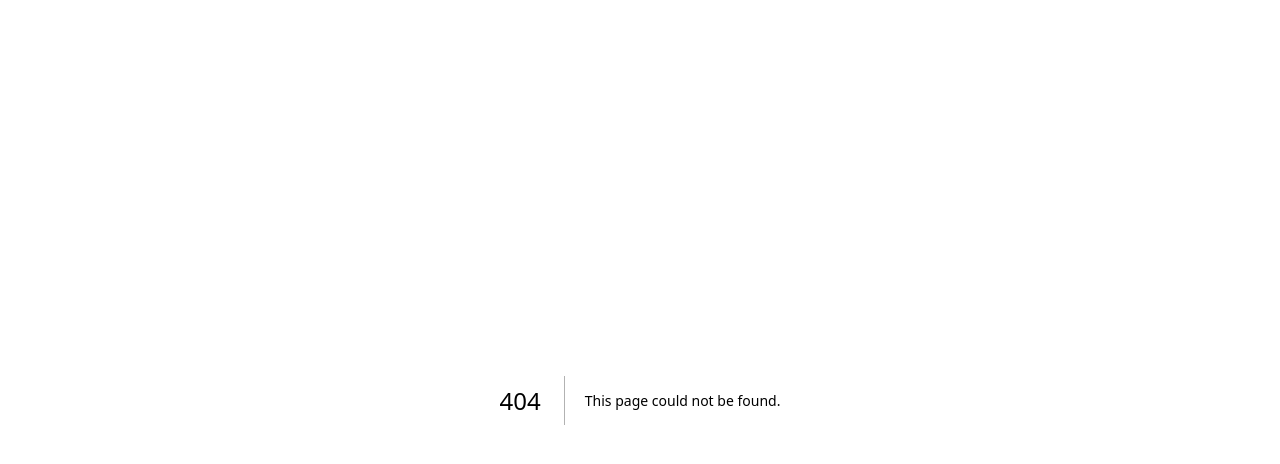
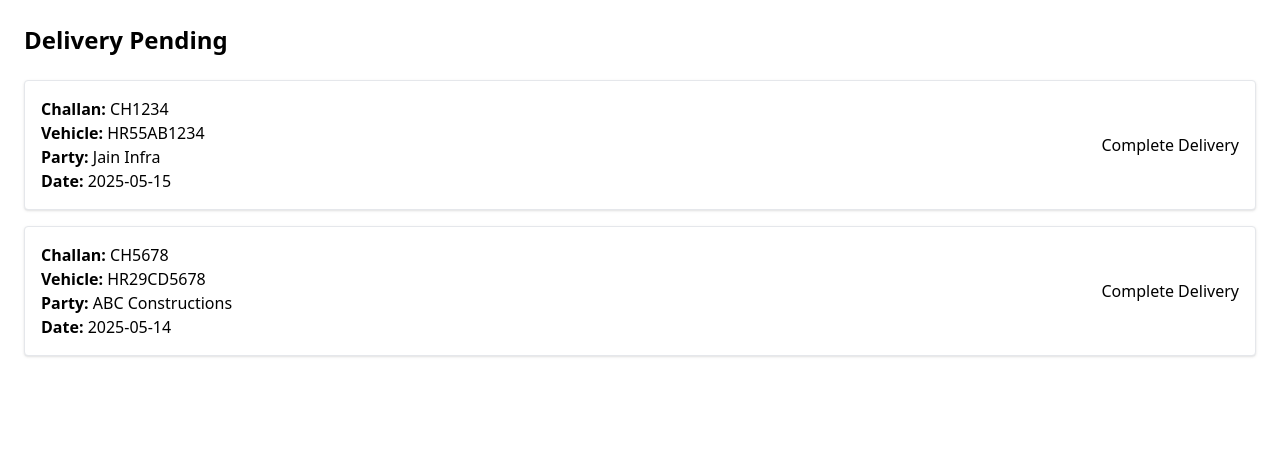
Before and after one commit to bislaind/bisla-delivery-app, a Next.js app: page /delivery-pending in a window 1280 px wide. Before the commit this address had no page. Shown: the top 464 px of the page. Built offline with nearby package versions, Linux system fonts and the light colour scheme.

Commit message:
Added Delivery Pending page with Step 2 form

```diff
--- /dev/null
+++ b/pages/delivery-pending.js
@@ -0,0 +1,75 @@
+import React, { useState } from "react";
+import { Input } from "../components/Input";
+import { Button } from "../components/Button";
+import { Label } from "../components/Label";
+
+const mockPendingDeliveries = [
+  {
+    id: 1,
+    challanNumber: "CH1234",
+    vehicleNumber: "HR55AB1234",
+    party: "Jain Infra",
+    challanDate: "2025-05-15",
+  },
+  {
+    id: 2,
+    challanNumber: "CH5678",
+    vehicleNumber: "HR29CD5678",
+    party: "ABC Constructions",
+    challanDate: "2025-05-14",
+  },
+];
+
+export default function DeliveryPending() {
+  const [selectedTrip, setSelectedTrip] = useState(null);
+  const [unloadWeight, setUnloadWeight] = useState("");
+  const [challanCopy, setChallanCopy] = useState(null);
+  const [weighbridgeSlip, setWeighbridgeSlip] = useState(null);
+
+  const handleSubmit = (e) => {
+    e.preventDefault();
+    console.log("Step 2 Submitted:", {
+      unloadWeight,
+      challanCopy,
+      weighbridgeSlip,
+    });
+    setSelectedTrip(null); // Reset form after submission
+  };
+
+  return (
+    <div className="p-6 space-y-6">
+      <h1 className="text-2xl font-bold">Delivery Pending</h1>
+
+      <div className="grid gap-4">
+        {mockPendingDeliveries.map((trip) => (
+          <div key={trip.id} className="border p-4 rounded shadow bg-white flex justify-between items-center">
+            <div>
+              <p><b>Challan:</b> {trip.challanNumber}</p>
+              <p><b>Vehicle:</b> {trip.vehicleNumber}</p>
+              <p><b>Party:</b> {trip.party}</p>
+              <p><b>Date:</b> {trip.challanDate}</p>
+            </div>
+            <Button onClick={() => setSelectedTrip(trip)}>Complete Delivery</Button>
+          </div>
+        ))}
+      </div>
+
+      {selectedTrip && (
+        <div className="mt-8 bg-white border rounded-xl shadow p-6">
+          <h2 className="text-xl font-semibold mb-6">Step 2 – Complete Delivery</h2>
+          <form onSubmit={handleSubmit} className="grid grid-cols-1 md:grid-cols-2 gap-4">
+            <div><Label>Challan Number</Label><Input value={selectedTrip.challanNumber} readOnly className="bg-gray-100" /></div>
+            <div><Label>Vehicle Number</Label><Input value={selectedTrip.vehicleNumber} readOnly className="bg-gray-100" /></div>
+            <div><Label>Party</Label><Input value={selectedTrip.party} readOnly className="bg-gray-100" /></div>
+            <div><Label>Unload Weight (MT)</Label><Input type="number" step="0.01" value={unloadWeight} onChange={(e) => setUnloadWeight(e.target.value)} required /></div>
+            <div><Label>Upload Challan Copy (PDF)</Label><Input type="file" accept="application/pdf" onChange={(e) => setChallanCopy(e.target.files[0])} required /></div>
+            <div><Label>Upload Weighbridge Slip (PDF)</Label><Input type="file" accept="application/pdf" onChange={(e) => setWeighbridgeSlip(e.target.files[0])} required /></div>
+            <div className="col-span-full text-right">
+              <Button type="submit">✅ Submit Delivery</Button>
+            </div>
+          </form>
+        </div>
+      )}
+    </div>
+  );
+}
```
